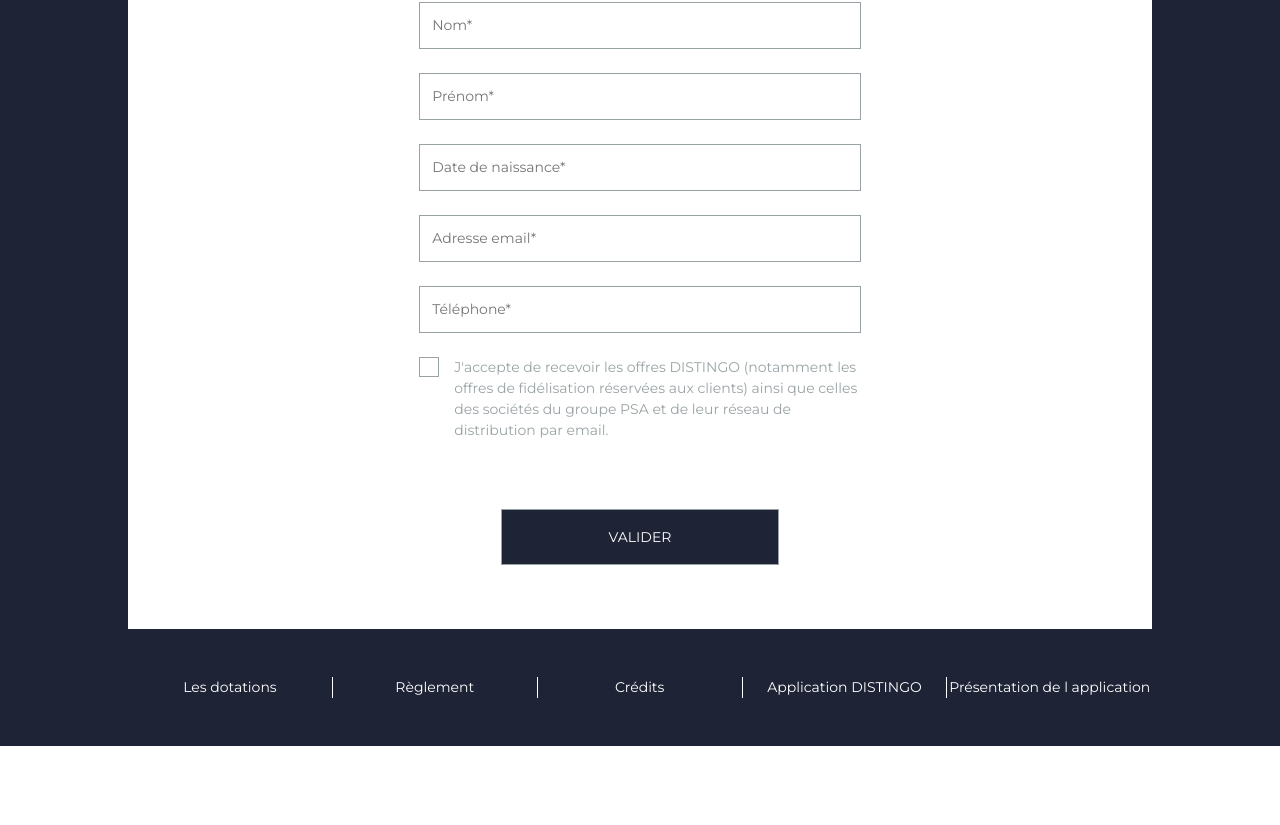
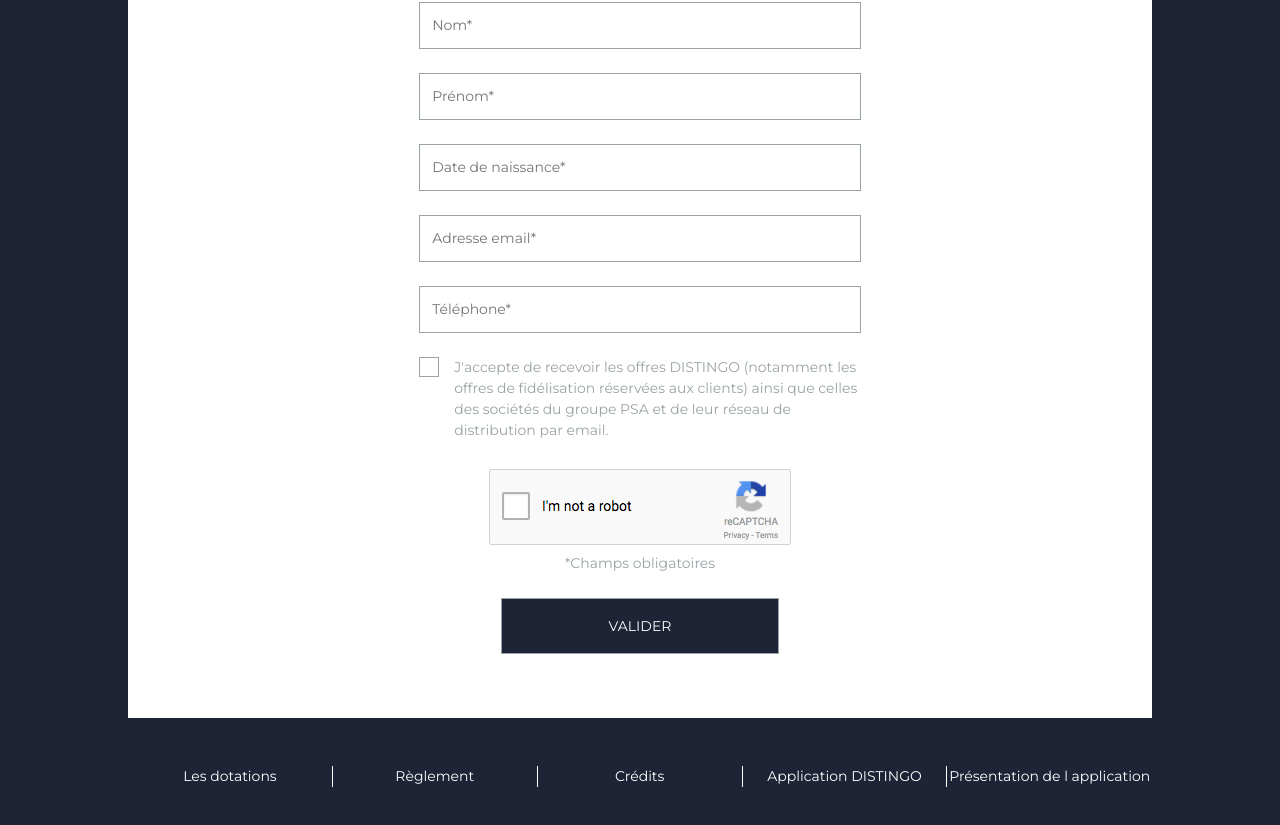
Before and after one commit to fred7896/test-technique-krea, a React (Create React App) app: page / in a window 1280 px wide. Shown: the part 633-1458 px from the top of the page. Before the commit the page ends 1379 px from the top, so only its background shows below. Built offline with nearby package versions, Linux system fonts and the light colour scheme.

Commit message:
Captcha added.

```diff
--- a/src/App.css
+++ b/src/App.css
@@ -309,6 +309,11 @@ input:focus {
   -ms-transform: rotate(45deg);
   transform: rotate(45deg);
 }
+
+.mention {
+  text-align: center;
+}
+
 /* Submit button */
 
 .button-validation {
--- a/src/Components/Main.jsx
+++ b/src/Components/Main.jsx
@@ -3,6 +3,7 @@ import "../App.css";
 import logo from "../Images/logo-distingo.png";
 import visu from "../Images/visu.png";
 import gifts from "../Images/gifts.png";
+import captcha from "../Images/recaptcha.png";
 import Field from "../Components/Field";
 import Checkbox from "../Components/Checkbox";
 
@@ -26,8 +27,6 @@ export default class Main extends React.Component {
 
         }
     }
-
-
 
     handleChange = (e) => {
         const name = e.target.name;
@@ -151,20 +150,29 @@ export default class Main extends React.Component {
                                 <Field name="customerName" type="text" value={this.state.customerName} onChange={this.handleChange} placeholder="Nom*" ></Field>
                                 {this.state.isSubmit && (this.state.customerName.length === 0) && <div className="error" aria-live="polite">Veuillez remplir ce champ</div>}
                                 {this.state.isSubmit && (this.state.customerName.length > 0) && !this.state.isNameValid && <div className="error" aria-live="polite">Nom invalide</div>}
+
                                 <Field name="customerSurname" type="text" value={this.state.customerSurname} onChange={this.handleChange} placeholder="Prénom*"></Field>
                                 {this.state.isSubmit && (this.state.customerSurname.length === 0) && <div className="error" aria-live="polite">Veuillez remplir ce champ</div>}
                                 {this.state.isSubmit && (this.state.customerSurname.length > 0) && !this.state.isSurnameValid && <div className="error" aria-live="polite">Prénom invalide</div>}
+
                                 <Field name="birthDate" type="text" value={this.state.birthDate} onChange={this.handleChange} placeholder="Date de naissance*"></Field>
                                 {this.state.isSubmit && (this.state.birthDate.length > 0) && !this.state.isValidBirthDate && <div className="error" aria-live="polite">Date de naissance invalide.<br />Formats acceptés : JJ/MM/AAAA ou JJ-MM-AAAA</div>}
                                 {this.state.isSubmit && (this.state.birthDate.length === 0) && <div className="error" aria-live="polite">Veuillez remplir ce champ</div>}
+
                                 <Field name="email" type="email" value={this.state.email} onChange={this.handleChange} placeholder="Adresse email*"></Field>
                                 {this.state.isSubmit && (this.state.email.length === 0) && <div className="error" aria-live="polite">Veuillez remplir ce champ</div>}
                                 {this.state.isSubmit && (this.state.email.length > 0) && !this.state.isEmail && <div className="error" aria-live="polite">Email invalide</div>}
+
                                 <Field name="phoneNumber" type="tel" value={this.state.phoneNumber} onChange={this.handleChange} placeholder="Téléphone*"></Field>
                                 {this.state.isSubmit && (this.state.phoneNumber.length === 0) && <div className="error" aria-live="polite">Veuillez remplir ce champ</div>}
                             </div>
                             <Checkbox name="inputCheckbox" value={this.state.inputCheckbox} onChange={this.handleChange} >J'accepte de recevoir les offres DISTINGO (notamment les offres de fidélisation réservées aux clients) ainsi que celles des sociétés du groupe PSA et de leur réseau de distribution par email.</Checkbox>
-                            <div className="d-flex justify-content-center my-5"><input type="submit" value="VALIDER" className="button-validation"></input></div>
+
+                            <div className="d-flex flex-column align-items-center">
+                                <img src={captcha} alt="recaptcha" className="my-2" />
+                                <p id="mention mt-2">*Champs obligatoires</p>
+                            </div>
+                            <div className="d-flex justify-content-center mt-2 mb-5"><input type="submit" value="VALIDER" className="button-validation"></input></div>
 
 
                         </form>
```
Also changed, not shown: src/Images/recaptcha.png (added).
